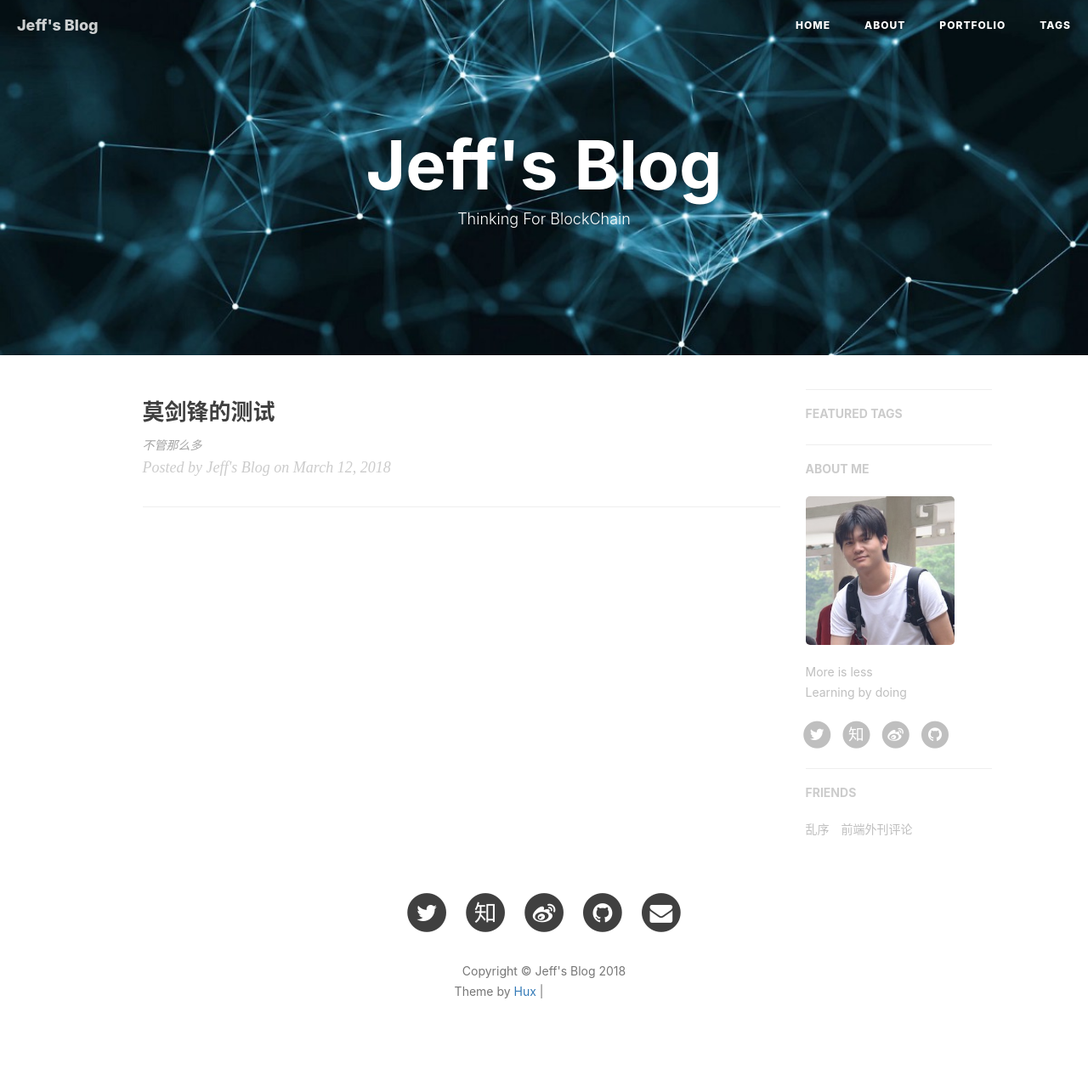
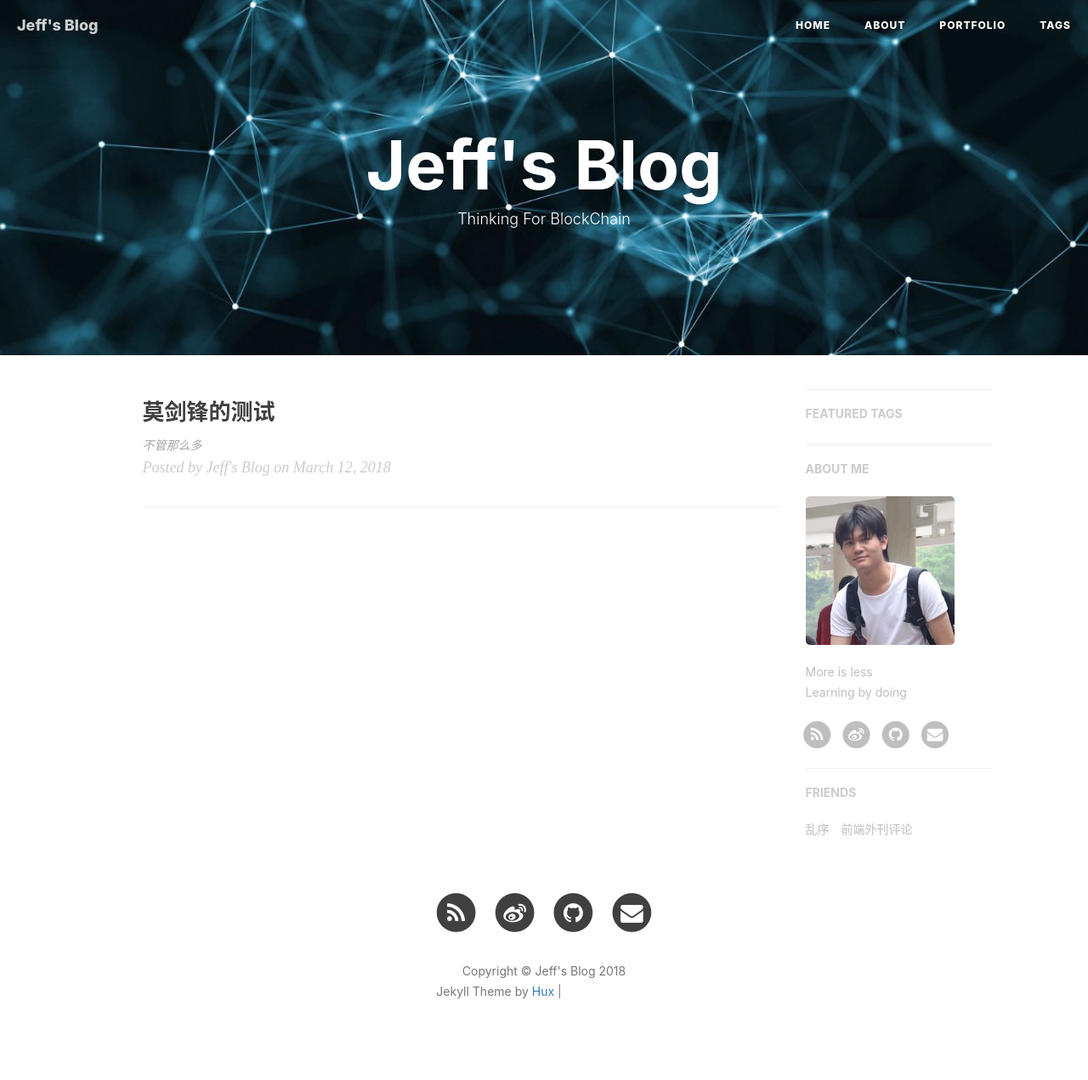
Before and after one commit to mjf1986/mjf1986.github.io, a Jekyll site: the page built from index.html, in a window 1280 px wide. Shown: the whole page at 85% size. Built offline with Jekyll 4.4.1, drawn with Linux system fonts in a browser that asks for light colours; nearby versions of some CDN libraries; the list of posts is cut into pages by our own code; comment, search, counter and statistics services are not loaded; grey boxes are pictures that could not be loaded.

Commit message:
修正漏掉了的email在page显示

```diff
--- a/_config.yml
+++ b/_config.yml
@@ -11,11 +11,11 @@
 
 
 # SNS settings
-RSS: false
+RSS: true
 weibo_username:     babask
-zhihu_username:     momomjf1986
+#zhihu_username:     momomjf1986
 github_username:    mjf1986
-twitter_username:   gimfong_
+#twitter_username:   gimfong_
 email_username:     mjf1986@126.com
 #facebook_username:  mjf1986
 # linkedin_username:  firstname-lastname-idxxxx
--- a/_includes/footer.html
+++ b/_includes/footer.html
@@ -92,7 +92,7 @@
                 <p class="copyright text-muted">
                     Copyright &copy; {{ site.title }} {{ site.time | date: '%Y' }}
                     <br>
-                    Theme by <a href="https://github.com/Huxpro/huxpro.github.io">Hux</a> |
+                    Jekyll Theme by <a href="https://github.com/Huxpro/huxpro.github.io">Hux</a> |
                     <iframe
                         style="margin-left: 2px; margin-bottom:-5px;"
                         frameborder="0" scrolling="0" width="100px" height="20px"
--- a/_layouts/page.html
+++ b/_layouts/page.html
@@ -180,6 +180,16 @@
                                 </a>
                             </li>
                             {% endif %}
+                            {% if site.email_username %}
+                            <li>
+                            <a target="_blank" href="mailto:{{ site.email_username }}">
+                            <span class="fa-stack fa-lg">
+                                <i class="fa fa-circle fa-stack-2x"></i>
+                                <i class="fa fa-envelope fa-stack-1x fa-inverse"></i>
+                            </span>
+                            </a>
+                            </li>
+                    {% endif %}
                         </ul>
                     </div>
                 </section>
```
Also changed, not shown: 8 other files.
